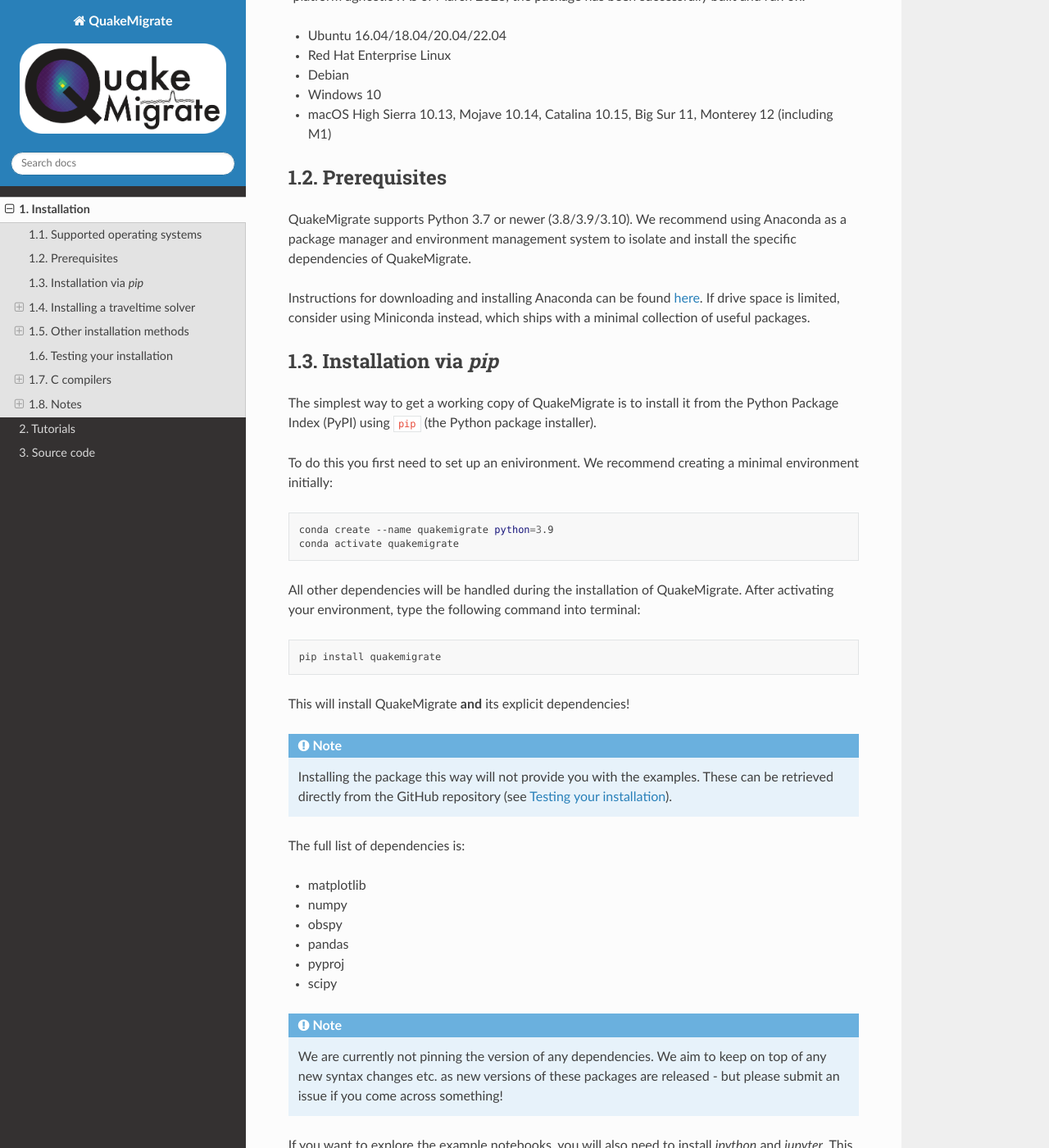
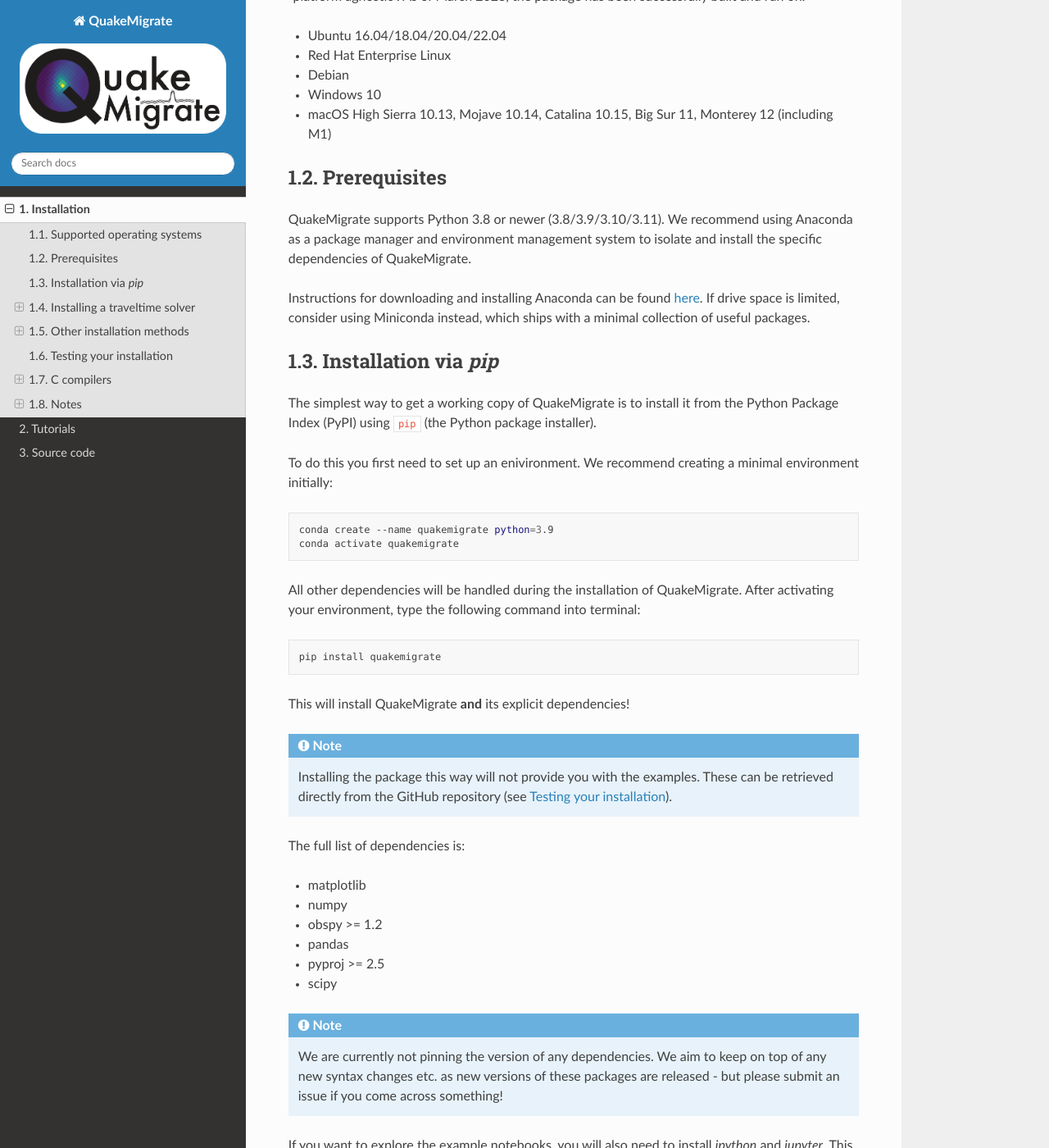
Before and after one commit to QuakeMigrate/QuakeMigrate, a Sphinx documentation site: the page built from docs/installation.rst, in a window 1280 px wide and 1400 px high, scrolled down 402 px. Shown: the whole window at 82% size. Built offline with Sphinx 7.4.7 and the Read the Docs theme 2.0.0, drawn with Linux system fonts in a browser that asks for light colours; some of the changed text lies outside the part shown.

Commit message:
chore(python versions): Update supported python versions (3.8-3.11)
Also:
 - remove scikit-fmm warning from installation (does now support
   3.11, as of release 2023.4.2)
 - update deprecated build syntax in .readthedocs.yaml
 - Other minor updates while scouring for where python versions
   were specified..
 - Add warning about explicit reference to `gcc` in NLLoc MakeFile

```diff
--- a/docs/installation.rst
+++ b/docs/installation.rst
@@ -16,7 +16,7 @@
 
 Prerequisites
 -------------
-QuakeMigrate supports Python 3.7 or newer (3.8/3.9/3.10). We recommend using Anaconda as a package manager and environment management system to isolate and install the specific dependencies of QuakeMigrate.
+QuakeMigrate supports Python 3.8 or newer (3.8/3.9/3.10/3.11). We recommend using Anaconda as a package manager and environment management system to isolate and install the specific dependencies of QuakeMigrate.
 
 Instructions for downloading and installing Anaconda can be found `here <https://docs.anaconda.com/anaconda/install/>`_. If drive space is limited, consider using Miniconda instead, which ships with a minimal collection of useful packages.
 
@@ -45,9 +45,9 @@
 
 - matplotlib
 - numpy
-- obspy
+- obspy >= 1.2
 - pandas
-- pyproj
+- pyproj >= 2.5
 - scipy
 
 .. note:: We are currently not pinning the version of any dependencies. We aim to keep on top of any new syntax changes etc. as new versions of these packages are released - but please submit an issue if you come across something!
--- a/setup.py
+++ b/setup.py
@@ -31,7 +31,7 @@
 
 
 # The minimum python version which can be used to run QuakeMigrate
-MIN_PYTHON_VERSION = (3, 7)
+MIN_PYTHON_VERSION = (3, 8)
 
 # Fail fast if the user is on an unsupported version of Python.
 if sys.version_info < MIN_PYTHON_VERSION:
@@ -217,9 +217,10 @@
             "Operating System :: OS Independent",
             "Programming Language :: Python",
             "Programming Language :: Python :: 3",
-            "Programming Language :: Python :: 3.7",
             "Programming Language :: Python :: 3.8",
             "Programming Language :: Python :: 3.9",
+            "Programming Language :: Python :: 3.10",
+            "Programming Language :: Python :: 3.11",
         ],
         "keywords": KEYWORDS,
         "install_requires": INSTALL_REQUIRES,
```
Also changed, not shown: other parts of docs/installation.rst (+2 -2 lines), README.md (+1 -1 lines), .readthedocs.yml, 2 other files.
